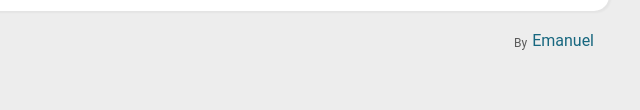
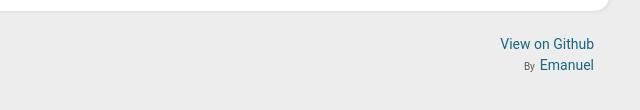
Before and after one commit to efreitasn/efreitasn.dev, a Gatsby site: page /posts/initial-post in a window 1280 px wide. Shown: the part 1520-1630 px from the top of the page, 351-991 px from the left. Built offline with nearby package versions, Linux system fonts and the light colour scheme; Gatsby itself is replaced by a stand-in of ours.

Commit message:
General updates

```diff
--- a/gatsby-config.js
+++ b/gatsby-config.js
@@ -14,7 +14,8 @@ module.exports = {
     links: {
       twitter: 'https://twitter.com/efreitasn',
       github: 'https://github.com/efreitasn',
-      mail: 'mailto:me@efreitasn.dev'
+      mail: 'mailto:me@efreitasn.dev',
+      gitRepo: 'https://github.com/efreitasn/efreitasn.dev'
     }
   },
   plugins: [
--- a/package.json
+++ b/package.json
@@ -1,9 +1,8 @@
 {
   "name": "efreitasn.github.io",
-  "private": true,
-  "description": "A personal site.",
+  "description": "efreitasn's personal blog.",
   "version": "0.1.0",
-  "author": "Emanuel Freitas <efreitasn@hotmail.com>",
+  "author": "Emanuel Freitas <me@efreitasn.dev>",
   "dependencies": {
     "babel-plugin-styled-components": "^1.10.0",
     "gatsby": "^2.0.76",
--- a/src/components/Layout.jsx
+++ b/src/components/Layout.jsx
@@ -1,6 +1,10 @@
 import React from 'react';
 import PropTypes from 'prop-types';
 import styled from 'styled-components';
+import {
+  StaticQuery,
+  graphql
+} from 'gatsby';
 import Logo from 'Components/Logo';
 import { COLOR_GREY_3 } from 'Styles/colors';
 import GlobalStyles from 'Styles/GlobalStyles';
@@ -46,18 +50,39 @@ const LayoutMain = styled.main`
 const LayoutFooter = styled.footer`
   align-items: flex-end;
   display: flex;
+  flex-direction: column;
+  font-size: 1.4rem;
   justify-content: flex-end;
-  margin-top: 2rem;
+  margin-top: 2.5rem;
   padding: 0 1.5rem;
+
+  & > div:first-child {
+    margin-bottom: 5px;
+  }
 `;
 
 const LayoutFooterBy = styled.span`
-  font-size: 1.2rem;
+  font-size: 1rem;
   margin-right: 0.5rem;
   color: ${COLOR_GREY_3};
 `;
 
+const layoutQuery = graphql`
+  {
+    site {
+      siteMetadata {
+        links {
+          gitRepo
+        }
+      }
+    }
+  }
+`;
+
 const Layout = ({ children }) => (
+  <StaticQuery
+    query={layoutQuery}
+    render={({ site }) => (
       <>
         <GlobalStyles />
         <LayoutWrapperStyled>
@@ -70,11 +95,22 @@ const Layout = ({ children }) => (
             {children}
           </LayoutMain>
           <LayoutFooter>
+            <div>
+              <Link
+                to={site.siteMetadata.links.gitRepo}
+                rel="noopener noreferrer"
+                target="_blank"
+              >View on Github</Link>
+            </div>
+            <div>
               <LayoutFooterBy>By</LayoutFooterBy>
               <Link to="/about">Emanuel</Link>
+            </div>
           </LayoutFooter>
         </LayoutWrapperStyled>
       </>
+    )}
+  />
 );
 
 Layout.propTypes = {
--- a/src/components/PageContent.jsx
+++ b/src/components/PageContent.jsx
@@ -26,7 +26,7 @@ const PageContent = styled.div`
     background: ${COLOR_GREY_1};
     border-radius: 10px;
     color: ${COLOR_GREY_4};
-    margin: 0 2rem;
+    margin: 0 4rem;
     padding: 1.5rem 2.5rem;
 
     &:not(:last-child) {
```
Also changed, not shown: README.md. Lines whose indentation alone changed are shown as unchanged.
